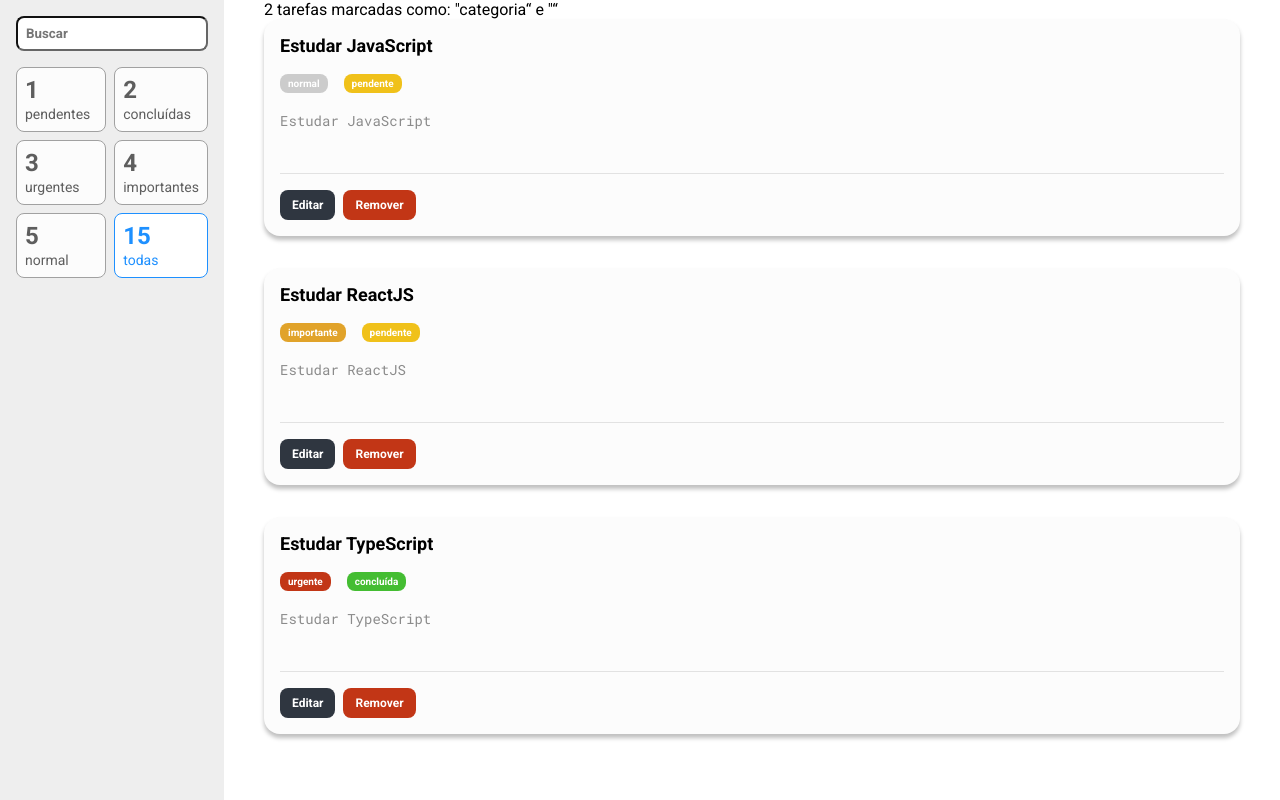
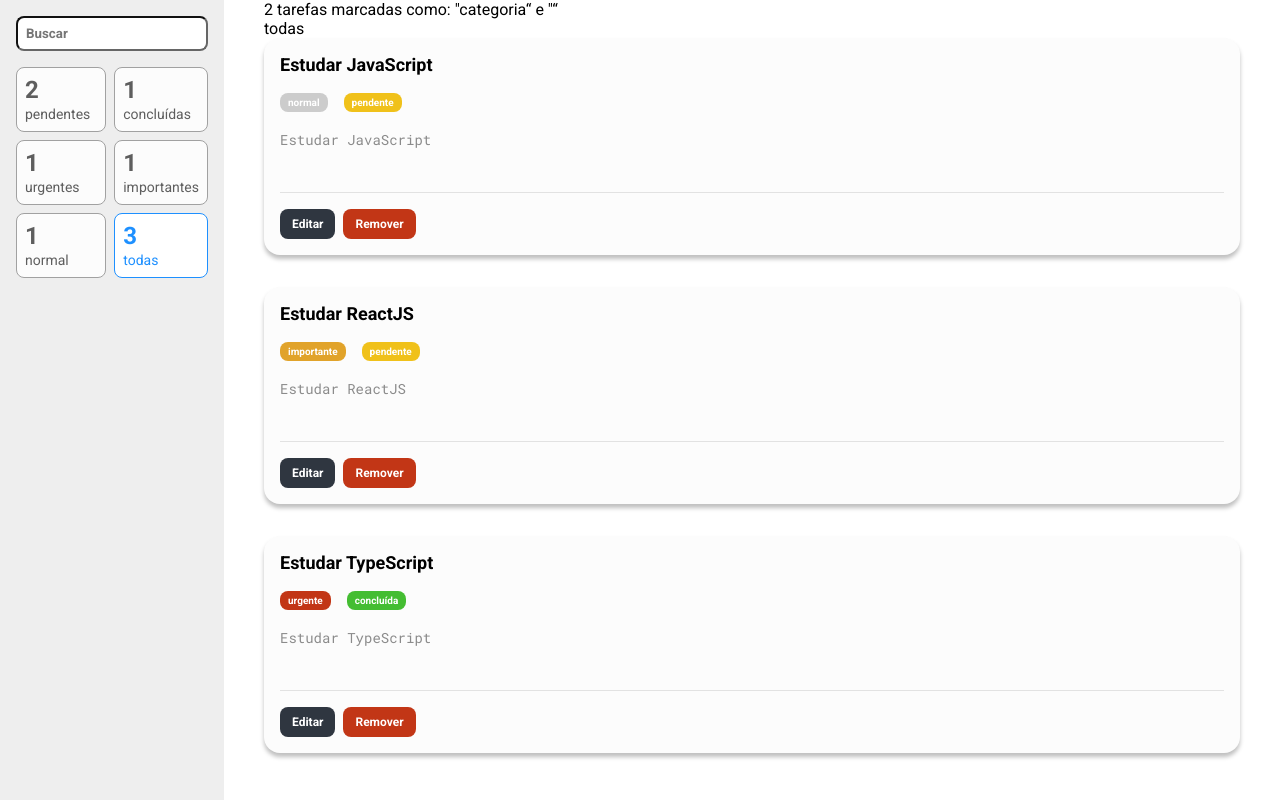
Before and after one commit to bcadore/ToDoList-ReactJS, a React (Create React App) app: page / in a window 1280 px wide. Built offline with nearby package versions, Linux system fonts and the light colour scheme.

Commit message:
Adicionado lógica para filtrar tarefas.

```diff
--- a/src/components/FiltroCard/index.tsx
+++ b/src/components/FiltroCard/index.tsx
@@ -1,16 +1,50 @@
-import * as S from './styles'
+import { useDispatch, useSelector } from 'react-redux';
+import * as S from './styles';
+import { alteraFiltro } from '../../store/reducers/filtro';
+import * as enums from '../../utils/enums/Tarefa';
+import { RootReducer } from '../../store';
 
 export type Props = {
-    ativo?: boolean;
-    contador: number;
-    legenda: string;
-}
+  legenda: string;
+  criterio: 'prioridade' | 'status' | 'todas';
+  valor?: enums.Prioridade | enums.Status;
+};
 
-const FiltroCard= ({ativo, contador, legenda}: Props) => (
-    <S.Card ativo = {ativo}>
-        <S.Contador>{contador}</S.Contador>
-        <S.Label>{legenda}</S.Label>
+const FiltroCard = ({ legenda, criterio, valor }: Props) => {
+  const dispatch = useDispatch();
+  const { filtro, tarefas } = useSelector((state: RootReducer) => state);
+  const verifacaAtivo = () => {
+    const mesmoCriterio = filtro.criterio === criterio;
+    const mesmoValor = filtro.valor === valor;
+
+    return mesmoCriterio && mesmoValor;
+  };
+  const contarTarefas = () => {
+    if (criterio === 'todas') return tarefas.itens.length;
+    if (criterio === 'prioridade') {
+      return tarefas.itens.filter((item) => item.prioridade === valor).length;
+    }
+    if (criterio === 'status') {
+      return tarefas.itens.filter((item) => item.status === valor).length;
+    }
+  };
+  const filtrar = () => {
+    dispatch(
+      alteraFiltro({
+        criterio,
+        valor,
+      })
+    );
+  };
+  const ativo = verifacaAtivo();
+  const contador = contarTarefas();
+
+  return (
+    <S.Card ativo={ativo} onClick={filtrar}>
+      <S.Contador>{contador}</S.Contador>
+      <S.Label>{legenda}</S.Label>
     </S.Card>
-)
+  );
+};
 
 export default FiltroCard;
--- a/src/components/FiltroCard/styles.ts
+++ b/src/components/FiltroCard/styles.ts
@@ -1,23 +1,24 @@
-import styled from "styled-components";
+import styled from 'styled-components';
 
-import { Props } from ".";
+type Props = {
+  ativo: boolean;
+};
 
-type PropsOmit = Omit<Props, 'contador' | 'legenda'>
-
-export const Card = styled.div<PropsOmit>`
+export const Card = styled.div<Props>`
   padding: 8px;
   border: 1px solid ${(props) => (props.ativo ? '#1E90FF' : '#A1A1A1')};
   border-radius: 8px;
   background-color: ${(props) => (props.ativo ? '#FFF' : '#FCFCFC')};
   color: ${(props) => (props.ativo ? '#1E90FF' : '#5E5E5E')};
-`
+  cursor: pointer;
+`;
 
 export const Contador = styled.span`
   font-weight: bold;
   font-size: 24px;
-    display: block
-`
+  display: block;
+`;
 
 export const Label = styled.span`
   font-size: 14px;
-`
+`;
--- a/src/containers/BarraLateral/index.tsx
+++ b/src/containers/BarraLateral/index.tsx
@@ -1,9 +1,9 @@
 import { useDispatch, useSelector } from 'react-redux';
 import FiltroCard from '../../components/FiltroCard';
-
-import * as S from './styles';
 import { RootReducer } from '../../store';
 import { alteraTermo } from '../../store/reducers/filtro';
+import * as S from './styles';
+import * as enums from '../../utils/enums/Tarefa';
 
 const BarraLateral = () => {
   const dispatch = useDispatch();
@@ -19,12 +19,32 @@
           onChange={(evento) => dispatch(alteraTermo(evento.target.value))}
         />
         <S.Filtros>
-          <FiltroCard legenda="pendentes" contador={1} />
-          <FiltroCard legenda="concluídas" contador={2} />
-          <FiltroCard legenda="urgentes" contador={3} />
-          <FiltroCard legenda="importantes" contador={4} />
-          <FiltroCard legenda="normal" contador={5} />
-          <FiltroCard legenda="todas" contador={15} ativo />
+          <FiltroCard
+            valor={enums.Status.PENDENTE}
+            criterio="status"
+            legenda="pendentes"
+          />
+          <FiltroCard
+            valor={enums.Status.CONCLUIDA}
+            criterio="status"
+            legenda="concluídas"
+          />
+          <FiltroCard
+            valor={enums.Prioridade.URGENTE}
+            criterio="prioridade"
+            legenda="urgentes"
+          />
+          <FiltroCard
+            valor={enums.Prioridade.IMPORTANTE}
+            criterio="prioridade"
+            legenda="importantes"
+          />
+          <FiltroCard
+            valor={enums.Prioridade.NORMAL}
+            criterio="prioridade"
+            legenda="normal"
+          />
+          <FiltroCard criterio="todas" legenda="todas" />
         </S.Filtros>
       </div>
     </S.Aside>
--- a/src/containers/ListaTarefas/index.tsx
+++ b/src/containers/ListaTarefas/index.tsx
@@ -5,9 +5,30 @@
 
 const ListaTarefas = () => {
   const { itens } = useSelector((state: RootReducer) => state.tarefas);
-  const { termo } = useSelector((state: RootReducer) => state.filtro);
+  const { termo, criterio, valor } = useSelector(
+    (state: RootReducer) => state.filtro
+  );
   const filtraTarefas = () => {
-    return itens.filter((item) => item.titulo.toLowerCase().search(termo.toLocaleLowerCase()) >= 0);
+    let tarefasFiltradas = itens;
+
+    if (termo !== undefined) {
+      tarefasFiltradas = tarefasFiltradas.filter(
+        (item) =>
+          item.titulo.toLowerCase().search(termo.toLocaleLowerCase()) >= 0
+      );
+      if (criterio === 'prioridade') {
+        tarefasFiltradas = tarefasFiltradas.filter(
+          (item) => item.prioridade === valor
+        );
+      } else if (criterio === 'status') {
+        tarefasFiltradas = tarefasFiltradas.filter(
+          (item) => item.status === valor
+        );
+      }
+      return tarefasFiltradas;
+    } else {
+      return itens;
+    }
   };
 
   return (
@@ -15,6 +36,11 @@
       <p>
         2 tarefas marcadas como: &quot;categoria&ldquo; e &quot;{termo}&ldquo;
       </p>
+      <ul>
+        <li>{termo}</li>
+        <li>{criterio}</li>
+        <li>{valor}</li>
+      </ul>
       <ul>
         {filtraTarefas().map((t) => (
           <li key={t.titulo}>
--- a/src/store/reducers/filtro.ts
+++ b/src/store/reducers/filtro.ts
@@ -2,7 +2,7 @@
 import * as enums from '../../utils/enums/Tarefa';
 
 type FiltroState = {
-  termo: string;
+  termo?: string;
   criterio: 'prioridade' | 'status' | 'todas';
   valor?: enums.Prioridade | enums.Status;
 };
@@ -19,8 +19,12 @@
     alteraTermo: (state, action: PayloadAction<string>) => {
       state.termo = action.payload;
     },
+    alteraFiltro: (state, action: PayloadAction<FiltroState>) => {
+      state.criterio = action.payload.criterio;
+      state.valor = action.payload.valor;
+    },
   },
 });
 
-export const { alteraTermo } = filtroSlice.actions;
+export const { alteraTermo, alteraFiltro } = filtroSlice.actions;
 export default filtroSlice.reducer;
```
Lines whose indentation alone changed are shown as unchanged.
